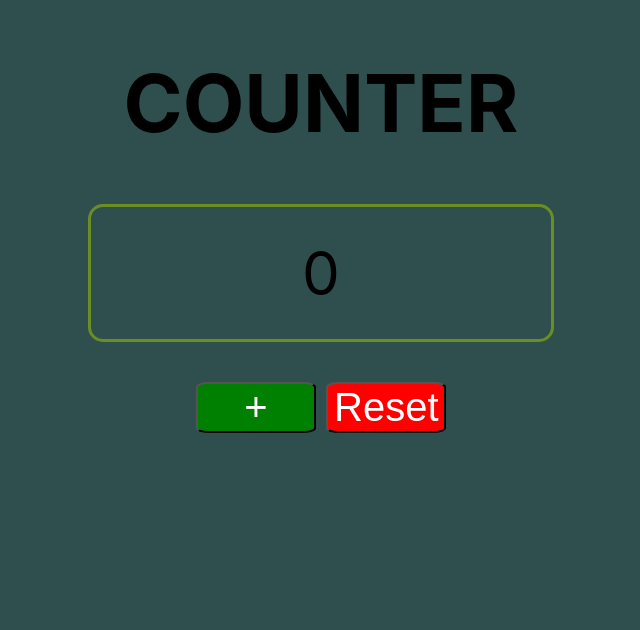
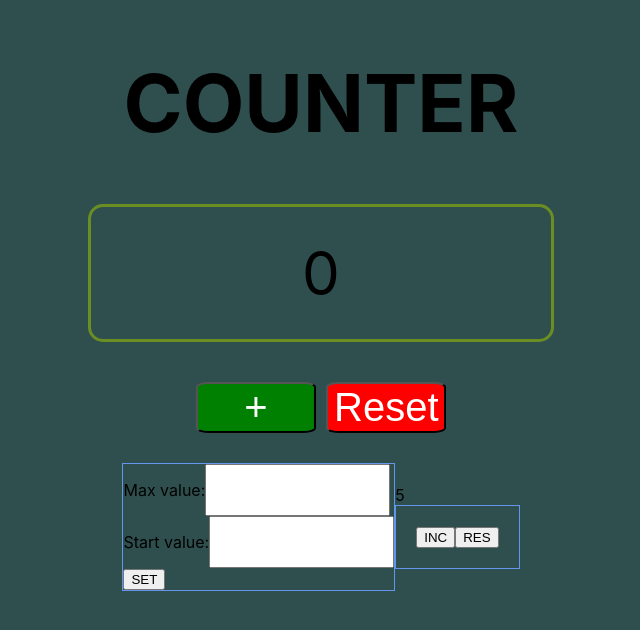
Before and after one commit to genamontana/my-app, a React (Create React App) app: page / in a window 1280 px wide. Shown: the top 630 px of the page, without its empty margins (319-959 px from the left). Built offline with nearby package versions, Linux system fonts and the light colour scheme.

Commit message:
Counter2 in process

```diff
--- /dev/null
+++ b/src/Counter2/Counter2.module.css
@@ -0,0 +1,6 @@
+.containerCounter2{
+    margin-top: 30px;
+    display: flex;
+    align-items: center;
+    justify-content: center;
+}
--- a/src/Counter2/Counter2.tsx
+++ b/src/Counter2/Counter2.tsx
@@ -1,12 +1,13 @@
 import React from 'react';
 import {SettingsCounter} from './SettingsCounter/SettingsCounter';
-import {BodyCounter} from './BodyCounter/BodyCounter';
+import {TheCounterItself} from './TheCounterItself/TheCounterItself';
+import s from './Counter2.module.css'
 
 export const Counter2 = () => {
     return (
-        <div>
+        <div className={s.containerCounter2}>
             <SettingsCounter/>
-            <BodyCounter/>
+            <TheCounterItself/>
         </div>
     );
 };
--- /dev/null
+++ b/src/Counter2/SettingsCounter/DisplaySettings/DisplaySettings.module.css
@@ -0,0 +1,8 @@
+.displayBody{
+    display: flex;
+    flex-direction: column;
+}
+.valueBody{
+    display: flex;
+
+}
--- /dev/null
+++ b/src/Counter2/SettingsCounter/DisplaySettings/DisplaySettings.tsx
@@ -0,0 +1,17 @@
+import React from 'react';
+import s from './DisplaySettings.module.css'
+
+export const DisplaySettings = () => {
+    return (
+        <div className={s.displayBody}>
+            <div className={s.valueBody}>
+                <p>Max value:</p>
+                <input type="number"/>
+            </div>
+            <div className={s.valueBody}>
+                <p>Start value:</p>
+                <input type="number"/>
+            </div>
+        </div>
+    );
+};
--- /dev/null
+++ b/src/Counter2/SettingsCounter/SetButton/SetButton.tsx
@@ -0,0 +1,7 @@
+import React from 'react';
+
+export const SetButton = () => {
+    return <div>
+                <button>SET</button>
+        </div>
+};
--- /dev/null
+++ b/src/Counter2/SettingsCounter/SettingsCounter.module.css
@@ -0,0 +1,3 @@
+.settings{
+    border: 1px solid cornflowerblue;
+}
--- a/src/Counter2/SettingsCounter/SettingsCounter.tsx
+++ b/src/Counter2/SettingsCounter/SettingsCounter.tsx
@@ -1,9 +1,13 @@
 import React from 'react';
+import {DisplaySettings} from './DisplaySettings/DisplaySettings';
+import {SetButton} from './SetButton/SetButton';
+import s from './SettingsCounter.module.css'
 
 export const SettingsCounter = () => {
     return (
-        <div>
-
+        <div className={s.settings}>
+            <DisplaySettings/>
+            <SetButton/>
         </div>
     );
 };
--- /dev/null
+++ b/src/Counter2/TheCounterItself/ButtonsCounter/ButtonsCounter.module.css
@@ -0,0 +1,4 @@
+.buttonsCounterBody{
+    border: 1px solid cornflowerblue;
+    padding: 20px;
+}
--- /dev/null
+++ b/src/Counter2/TheCounterItself/ButtonsCounter/ButtonsCounter.tsx
@@ -0,0 +1,11 @@
+import React from 'react';
+import s from './ButtonsCounter.module.css'
+
+export const ButtonsCounter = () => {
+    return (
+        <div className={s.buttonsCounterBody}>
+            <button>INC</button>
+            <button>RES</button>
+        </div>
+    );
+};
--- a/src/Counter2/BodyCounter/BodyCounter.tsx
+++ b/src/Counter2/TheCounterItself/DisplayCounter/DisplayCounter.tsx
@@ -1,9 +1,9 @@
 import React from 'react';
 
-export const BodyCounter = () => {
+export const DisplayCounter = () => {
     return (
         <div>
-
+            5
         </div>
     );
 };
--- /dev/null
+++ b/src/Counter2/TheCounterItself/TheCounterItself.tsx
@@ -0,0 +1,12 @@
+import React from 'react';
+import {DisplayCounter} from './DisplayCounter/DisplayCounter';
+import {ButtonsCounter} from './ButtonsCounter/ButtonsCounter';
+
+export const TheCounterItself = () => {
+    return (
+        <div>
+            <DisplayCounter/>
+            <ButtonsCounter/>
+        </div>
+    );
+};
```
